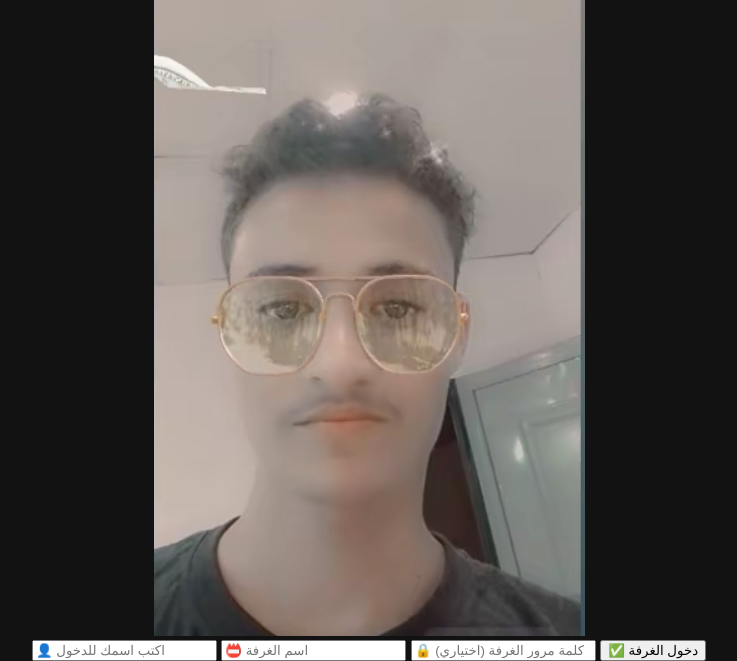
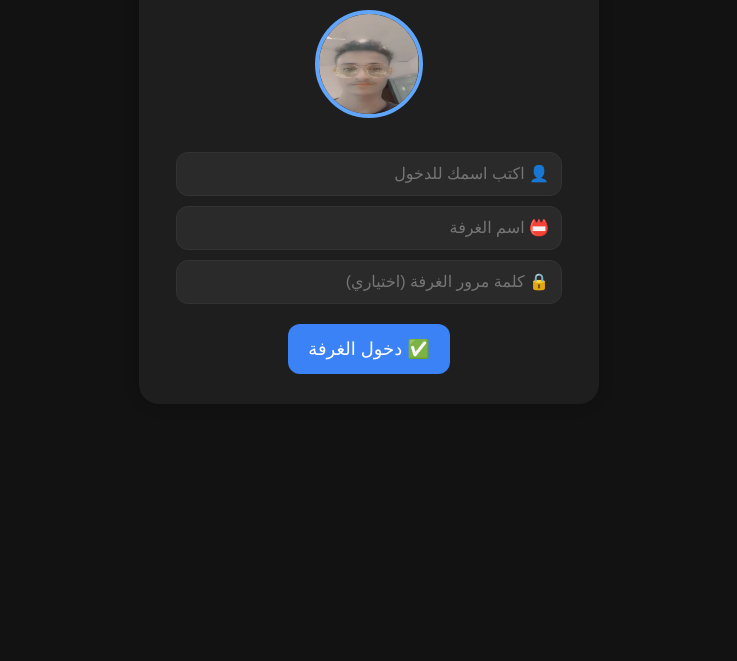
Before and after one commit to abnjv/airchat, a website: page public/index.html in a window 1280 px wide. Shown: the part 173-834 px from the top of the page, without its empty margins (271-1008 px from the left). After the commit the page ends 800 px from the top, so only its background shows below. Drawn offline with Linux system fonts and the light colour scheme.

Commit message:
Update style.css

```diff
--- a/public/style.css
+++ b/public/style.css
@@ -1,3 +1,4 @@
+/* 💡 تصميم عام */
 body {
   background-color: #121212;
   color: white;
@@ -5,16 +6,72 @@ body {
   text-align: center;
   margin: 0;
   padding: 0;
+  direction: rtl;
 }
 
+/* 💬 واجهة تسجيل الدخول */
+.login-container {
+  max-width: 400px;
+  margin: 80px auto;
+  background-color: #1e1e1e;
+  padding: 30px;
+  border-radius: 20px;
+  box-shadow: 0 0 15px rgba(0,0,0,0.2);
+}
+
+h1 {
+  font-size: 26px;
+  margin-bottom: 25px;
+  color: #ffffff;
+}
+
+.avatar-preview img {
+  width: 100px;
+  height: 100px;
+  border-radius: 50%;
+  margin-bottom: 20px;
+  border: 4px solid #60a5fa;
+}
+
+input {
+  display: block;
+  width: 90%;
+  padding: 12px;
+  margin: 10px auto;
+  border: 1px solid #333;
+  border-radius: 12px;
+  font-size: 16px;
+  background-color: #2a2a2a;
+  color: white;
+}
+
+button {
+  background-color: #3b82f6;
+  color: white;
+  border: none;
+  padding: 14px 20px;
+  font-size: 18px;
+  border-radius: 12px;
+  cursor: pointer;
+  transition: 0.3s;
+  margin-top: 10px;
+}
+
+button:hover {
+  background-color: #2563eb;
+}
+
+/* 🎤 تصميم غرفة الصوت */
 .room-container {
   display: grid;
   grid-template-columns: repeat(3, 1fr);
   gap: 25px;
   padding: 20px;
   justify-items: center;
+  margin-top: 20px;
 }
 
+/* 🎧 دائرة المايك */
 .mic-circle {
   width: 100px;
   height: 100px;
@@ -28,6 +85,7 @@ body {
   cursor: pointer;
 }
 
+/* 🖼️ صورة داخل الدائرة */
 .mic-circle img {
   width: 80%;
   height: 80%;
@@ -35,15 +93,17 @@ body {
   object-fit: cover;
 }
 
+/* 🧑‍💻 اسم المستخدم تحت الدائرة */
 .username {
   margin-top: 10px;
   font-size: 14px;
   color: #ffc107;
 }
 
+/* ☰ قائمة المايك */
 .menu {
   position: absolute;
-  bottom: -90px;
+  bottom: -100px;
   background-color: #1f1f1f;
   border: 1px solid #333;
   border-radius: 8px;
```
